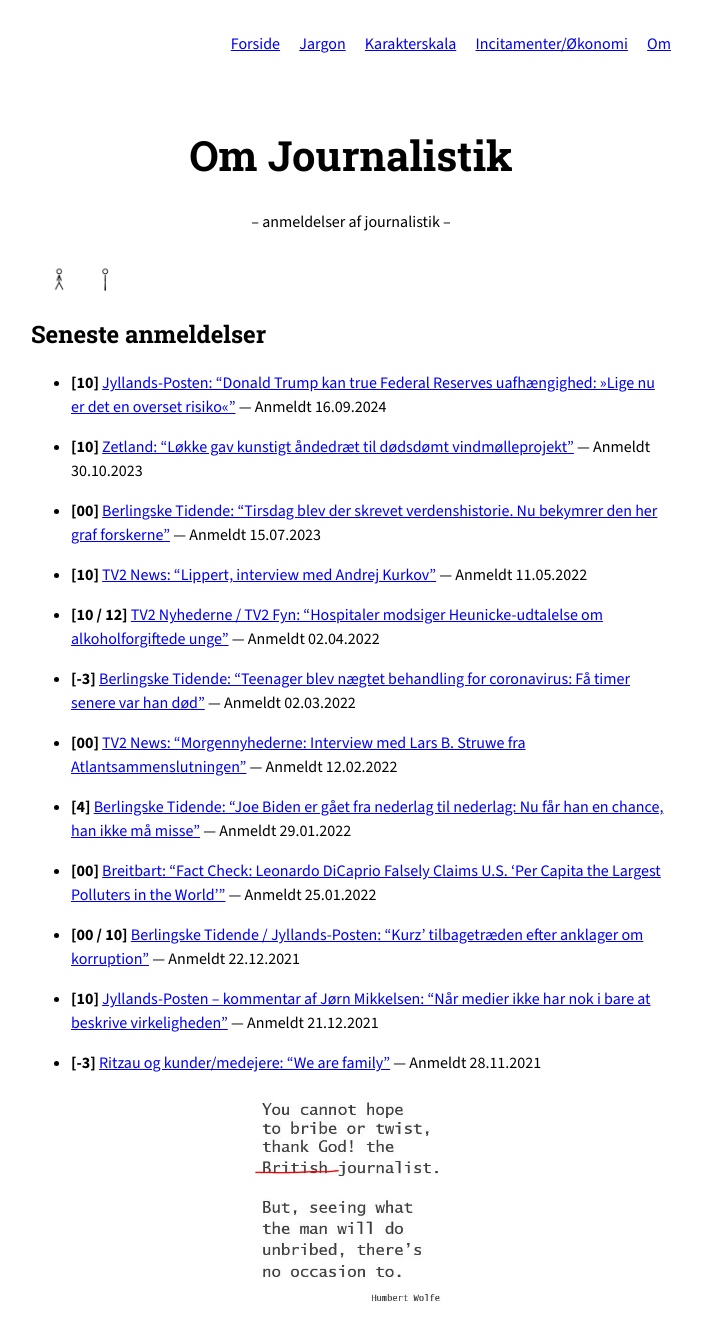
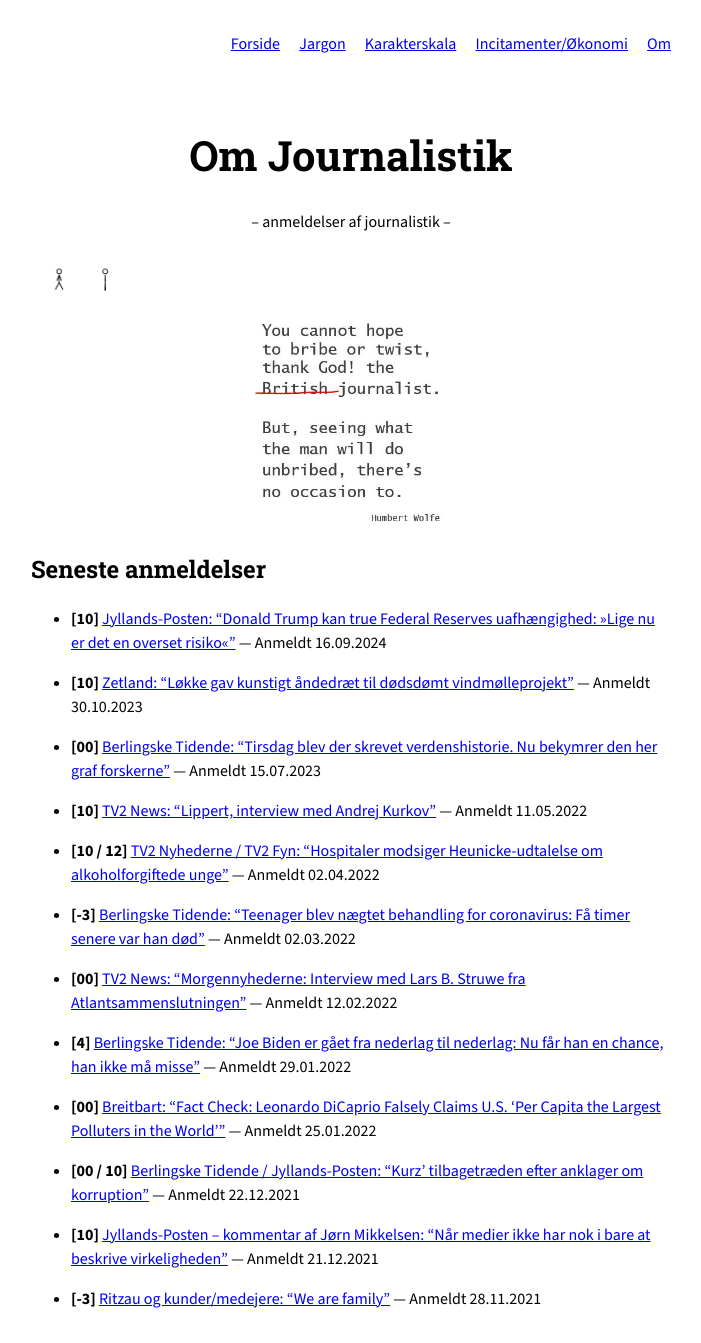
Before and after one commit to MichaelOAppel/OmJournalistik, a Jekyll site: the page built from index.md, in a window 1280 px wide. Shown: the whole page, without its empty margins (289-990 px from the left). Built offline with Jekyll 4.4.1, drawn with Linux system fonts in a browser that asks for light colours.

Commit message:
Update index.md

```diff
--- a/index.md
+++ b/index.md
@@ -12,10 +12,12 @@ title: Forside
      src="{{ '/assets/figures/faste/banner_stick_march_loop.gif' | relative_url }}"
      alt="Journalist iagttager en samlet gruppe">
 
+
+<img class="forsidefigur" src="{{ '/assets/figures/faste/HumWolfe.jpg' | relative_url }}" alt="Om Journalistik">
+
+
 ## Seneste anmeldelser
 
 {% for post in site.posts %}
 - **[{{ post.karakter }}]** [{{ post.medie }}: “{{ post.title }}”]({{ post.url | relative_url }}) — Anmeldt {{ post.anmeldt | date: "%d.%m.%Y" }}
 {% endfor %}
-
-<img class="forsidefigur" src="{{ '/assets/figures/faste/HumWolfe.jpg' | relative_url }}" alt="Om Journalistik">
```
